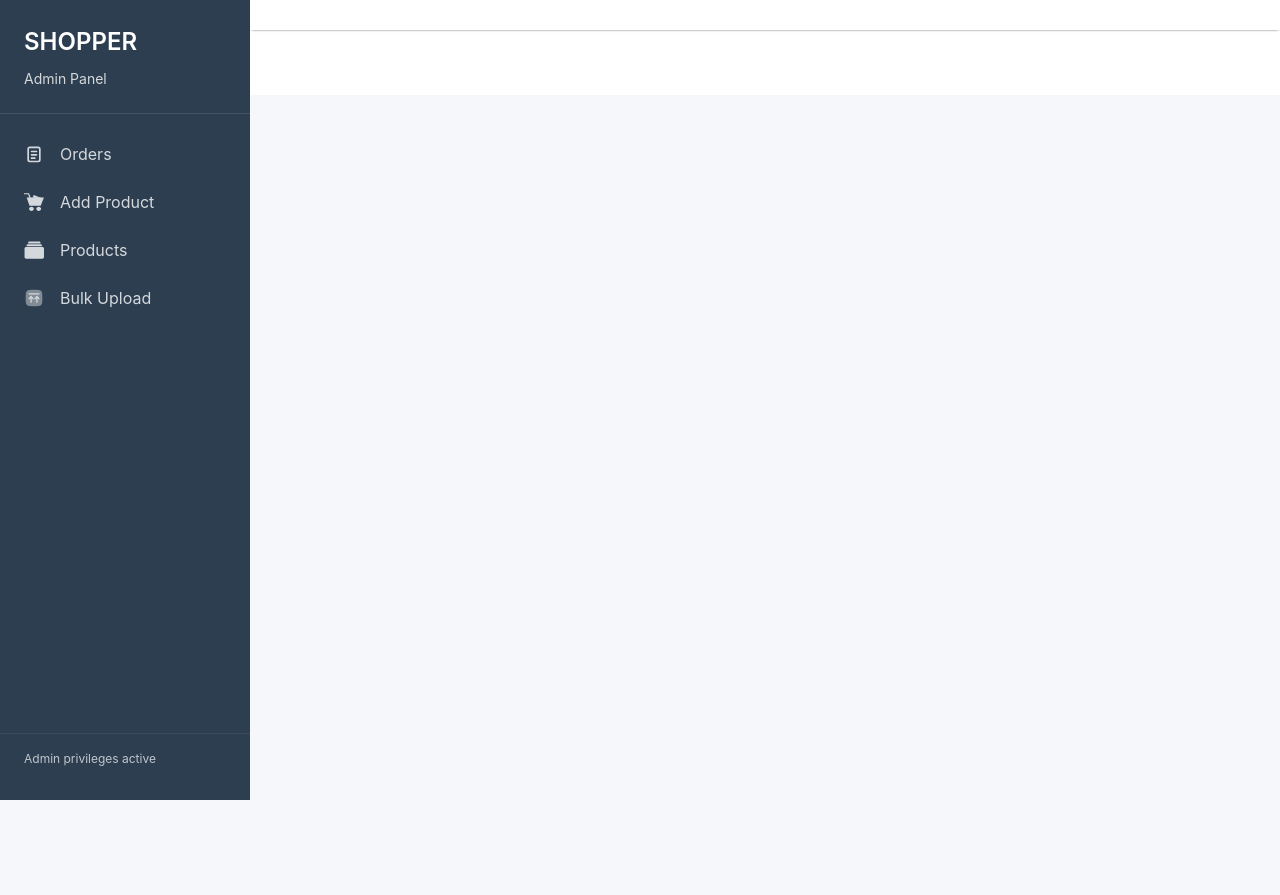
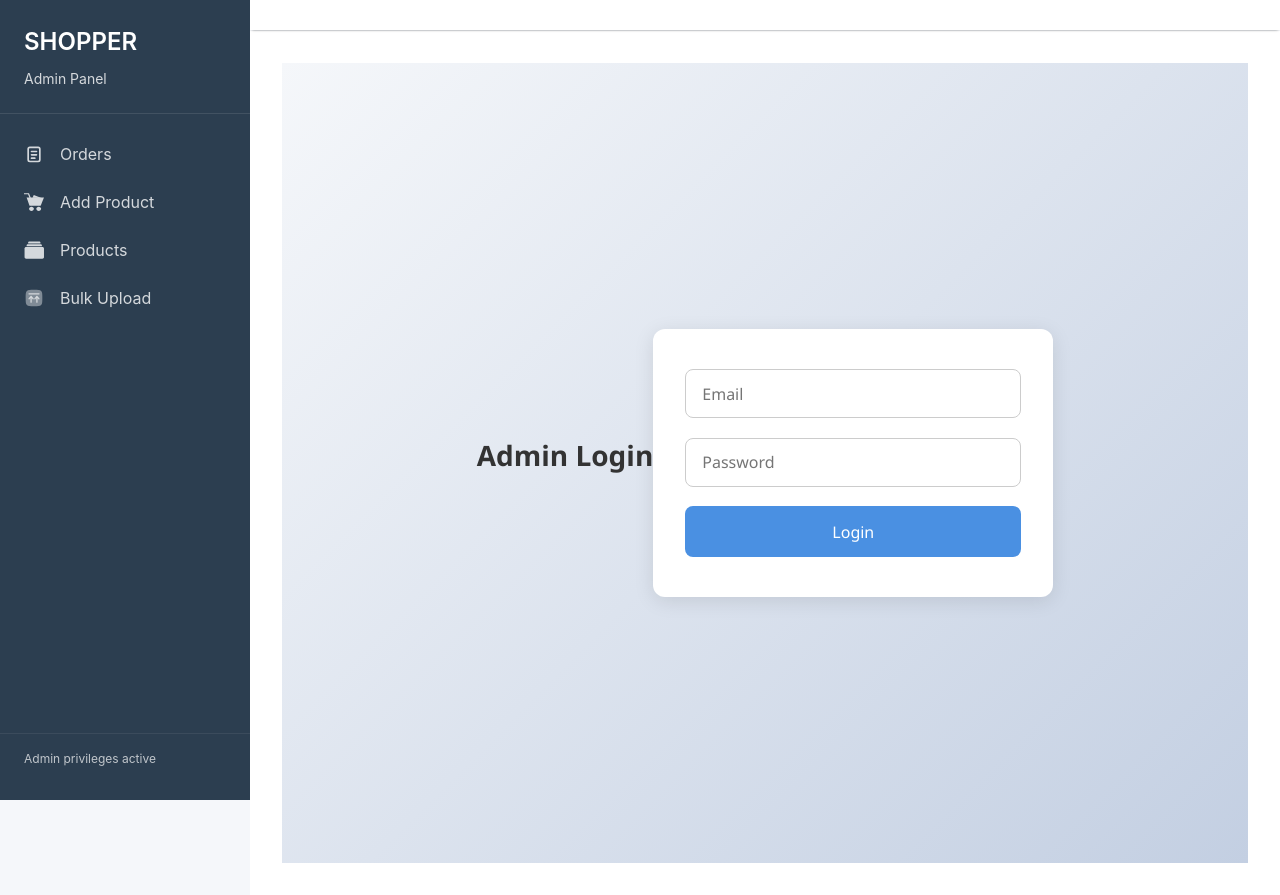
Before and after one commit to Misbaul-hasan-Jisan/E-commerce, a React (Vite) app in the folder admin/: page /admin/login in a window 1280 px wide. Before the commit the page ends 800 px from the top, so only its background shows below. Built offline with nearby package versions, Linux system fonts and the light colour scheme.

Commit message:
Merge remote changes

```diff
--- a/admin/src/App.jsx
+++ b/admin/src/App.jsx
@@ -7,6 +7,7 @@ import ProductList from './Components/ProductList/ProductList';
 import BulkUpload from './Components/BulkUpload/BulkUpload';
 import Sidebar from './Components/Sidebar/Sidebar';
 import AdminOrders from './Components/AdminOrder/AdminOrders';
+import AdminLogin from './Pages/Admin/Login/AdminLogin';
 
 const App = () => {
   const [isSidebarOpen, setIsSidebarOpen] = useState(false);
@@ -38,6 +39,7 @@ const App = () => {
             <Route path='/add-product' element={<AddProduct />} />
             <Route path='/list-product' element={<ProductList />} />
             <Route path='/admin/orders' element={<AdminOrders />} />
+            <Route path="/admin/login" element={<AdminLogin />} />
           </Routes>
         </div>
       </div>
--- a/admin/src/Pages/Admin/AdminDashboard.jsx
+++ b/admin/src/Pages/Admin/AdminDashboard.jsx
@@ -31,7 +31,6 @@ const Admin = () => {
         <Routes>
           {/* Redirect root to /admin/orders */}
           <Route path="/" element={<Navigate to="/admin/orders" replace />} />
-
           <Route path='/bulk-upload' element={<BulkUpload />} />
           <Route path='/add-product' element={<AddProduct />} />
           <Route path='/list-product' element={<ProductList />} />
--- /dev/null
+++ b/admin/src/Pages/Admin/Login/AdminLogin.css
@@ -0,0 +1,63 @@
+/* AdminLogin.css */
+
+.admin-login-form {
+  display: flex;
+  align-items: center;
+  justify-content: center;
+  min-height: 100vh;
+  background: linear-gradient(135deg, #f5f7fa, #c3cfe2);
+  font-family: 'Segoe UI', Tahoma, Geneva, Verdana, sans-serif;
+}
+
+.admin-login-form form {
+  background: #fff;
+  padding: 2.5rem 2rem;
+  border-radius: 12px;
+  box-shadow: 0 4px 20px rgba(0, 0, 0, 0.1);
+  width: 100%;
+  max-width: 400px;
+  box-sizing: border-box;
+  display: flex;
+  flex-direction: column;
+  gap: 1.2rem;
+}
+
+.admin-login-form h2 {
+  text-align: center;
+  color: #333;
+  margin-bottom: 1rem;
+}
+
+.admin-login-form input {
+  padding: 0.8rem 1rem;
+  font-size: 1rem;
+  border-radius: 8px;
+  border: 1px solid #ccc;
+  outline: none;
+  transition: border-color 0.3s ease;
+}
+
+.admin-login-form input:focus {
+  border-color: #4a90e2;
+}
+
+.admin-login-form button {
+  padding: 0.9rem 1rem;
+  background-color: #4a90e2;
+  color: white;
+  font-size: 1rem;
+  border: none;
+  border-radius: 8px;
+  cursor: pointer;
+  transition: background-color 0.3s ease;
+}
+
+.admin-login-form button:hover {
+  background-color: #357ab8;
+}
+
+.admin-login-form .error {
+  color: #e74c3c;
+  text-align: center;
+  font-size: 0.95rem;
+}
--- /dev/null
+++ b/admin/src/Pages/Admin/Login/AdminLogin.jsx
@@ -0,0 +1,69 @@
+// src/pages/AdminLogin.jsx
+
+import React, { useState } from 'react';
+import { useNavigate } from 'react-router-dom';
+import './AdminLogin.css';
+
+
+const AdminLogin = () => {
+  const navigate = useNavigate();
+  const [email, setEmail] = useState('');
+  const [password, setPassword] = useState('');
+  const [error, setError] = useState('');
+
+  const handleLogin = async (e) => {
+    e.preventDefault();
+    setError('');
+
+    try {
+      const res = await fetch('https://e-commerce-8j0j.onrender.com/admin/login', {
+        method: 'POST',
+        headers: { 'Content-Type': 'application/json' },
+        body: JSON.stringify({ email, password })
+      });
+
+      const data = await res.json();
+      if (!data.success) {
+        return setError(data.error || 'Login failed');
+      }
+
+      // Save token to localStorage
+      localStorage.setItem('admin-token', data.token);
+
+      // 🔁 Redirect to dashboard
+      navigate('/admin/orders', { replace: true });
+    } catch (err) {
+      console.error(err);
+      setError('Server error');
+    }
+  };
+
+  return (
+    <div className="admin-login-form">
+      <h2>Admin Login</h2>
+      <form onSubmit={handleLogin}>
+        <input
+          type="email"
+          placeholder="Email"
+          value={email}
+          onChange={(e) => setEmail(e.target.value)}
+          required
+        />
+
+        <input
+          type="password"
+          placeholder="Password"
+          value={password}
+          onChange={(e) => setPassword(e.target.value)}
+          required
+        />
+
+        <button type="submit">Login</button>
+
+        {error && <p className="error">{error}</p>}
+      </form>
+    </div>
+  );
+};
+
+export default AdminLogin;
```
Also changed, not shown: 2 other files (tests, documents, lock files or other folders).
